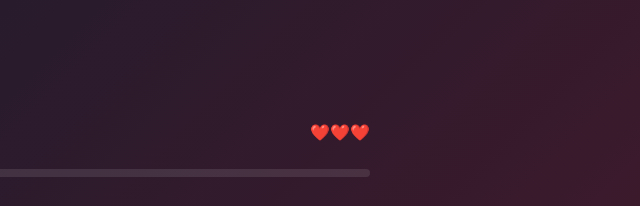
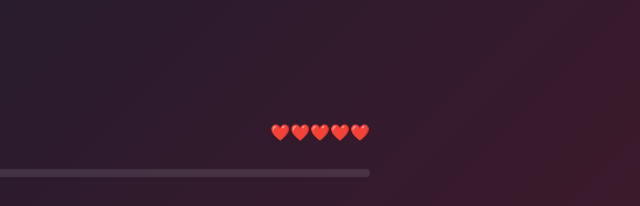
Before and after one commit to mdm-droid/Religious-Figures-Trivia-Game, a plain HTML site: page index.html in a window 1280 px wide. Both pictures are taken after a click on the button "Begin Quest". Shown: the top 206 px of the page, 590-1230 px from the left. Drawn offline with nearby package versions, Linux system fonts and the light colour scheme.

Commit message:
Update index.html
Giving players 5 lives instead of 3.

```diff
--- a/index.html
+++ b/index.html
@@ -158,7 +158,7 @@
 
         let currentQuestionIndex = 0;
         let score = 0;
-        let lives = 3;
+        let lives = 5;
         let isAnswering = false;
 
         const container = document.getElementById('game-container');
@@ -188,7 +188,7 @@
         function startGame() {
             currentQuestionIndex = 0;
             score = 0;
-            lives = 3;
+            lives = 5;
             renderQuestion();
         }
 
```
